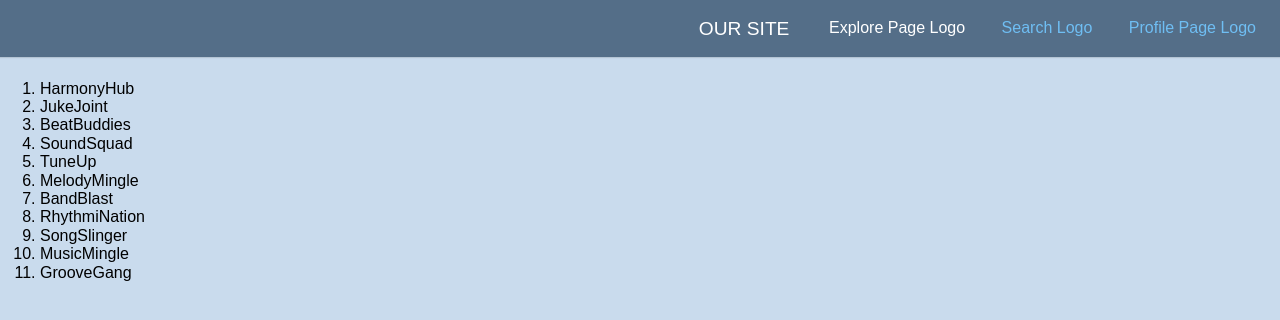
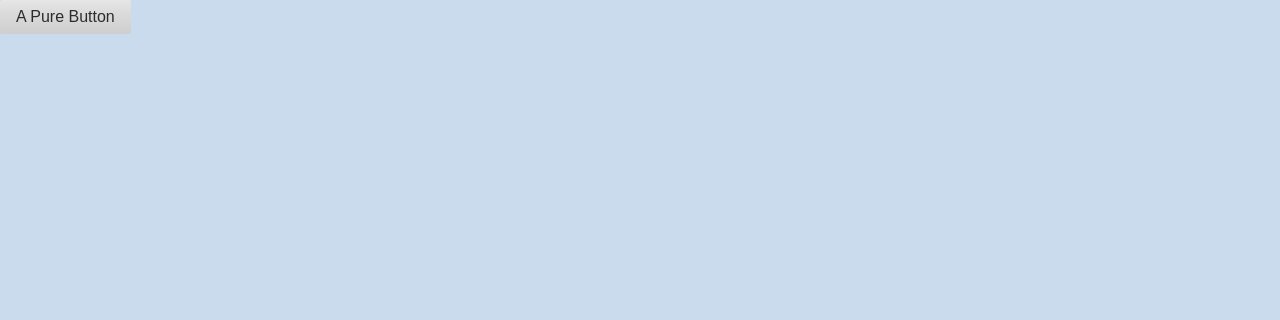
Before and after one commit to csci5117s23/session10-longform-activity-kollo025, a Flask app: page / in a window 1280 px wide. Shown: the top 320 px of the page. Run offline with Flask 2, Linux system fonts and the light colour scheme; some libraries are stand-ins or nearby versions.

Commit message:
Basic changes

```diff
--- a/static/css/style.css
+++ b/static/css/style.css
@@ -2,40 +2,3 @@
     background-color:#c9dbed;
     margin: 0;
 }
-
-
-
-/* Menu - Navigation Bar
-   Taken from https://github.com/pure-css/pure/blob/master/site/static/layouts/marketing/styles.css
-*/
-
- .home-menu {
-    padding: 0.5em;
-    text-align: right;
-    box-shadow: 0 1px 1px rgba(0,0,0, 0.10);
-    background: #546e88;
-}
-
-/* .pure-menu.pure-menu-fixed {
-    border-bottom: none;
-    z-index: 4;
-} */
-
-.home-menu .pure-menu-heading {
-    color: white;
-    font-weight: 400;
-    font-size: 120%;
-}
-.home-menu .pure-menu-selected a {
-    color: white;
-}
-
-.home-menu a {
-    color: #6FBEF3;
-}
-.home-menu li a:hover,
-.home-menu li a:focus {
-    background: none;
-    border: none;
-    color: #AECFE5;
-}
--- a/templates/base.html
+++ b/templates/base.html
@@ -11,36 +11,10 @@
         <meta name="viewport" content="width=device-width, initial-scale=1">
     </head>
     <body>
-        <header>
 
-        </header>
-        <!-- Taken from https://github.com/pure-css/pure/blob/master/site/static/layouts/marketing/index.html and modified-->
-        <div class="header">
-            <div class="home-menu pure-menu pure-menu-horizontal pure-menu-fixed">
-                <a class="pure-menu-heading" href="">Our Site</a>
 
-                <ul class="pure-menu-list">
-                    <li class="pure-menu-item pure-menu-selected"><a href="#" class="pure-menu-link">Explore Page Logo</a></li>
-                    <li class="pure-menu-item"><a href="#" class="pure-menu-link">Search Logo</a></li>
-                    <li class="pure-menu-item"><a href="#" class="pure-menu-link">Profile Page Logo</a></li>
-                </ul>
-            </div>
-        </div>
+        <a class="pure-button" href="#">A Pure Button</a>
 
-        <h1>App Name Ideas!!!</h1>
-            <ol>
-                <li>HarmonyHub</li>
-                <li>JukeJoint</li>
-                <li>BeatBuddies</li>
-                <li>SoundSquad</li>
-                <li>TuneUp</li>
-                <li>MelodyMingle</li>
-                <li>BandBlast</li>
-                <li>RhythmiNation</li>
-                <li>SongSlinger</li>
-                <li>MusicMingle</li>
-                <li>GrooveGang</li>
-            </ol>
         {% block content %}{% endblock %}
     </body>
 </html>
```
